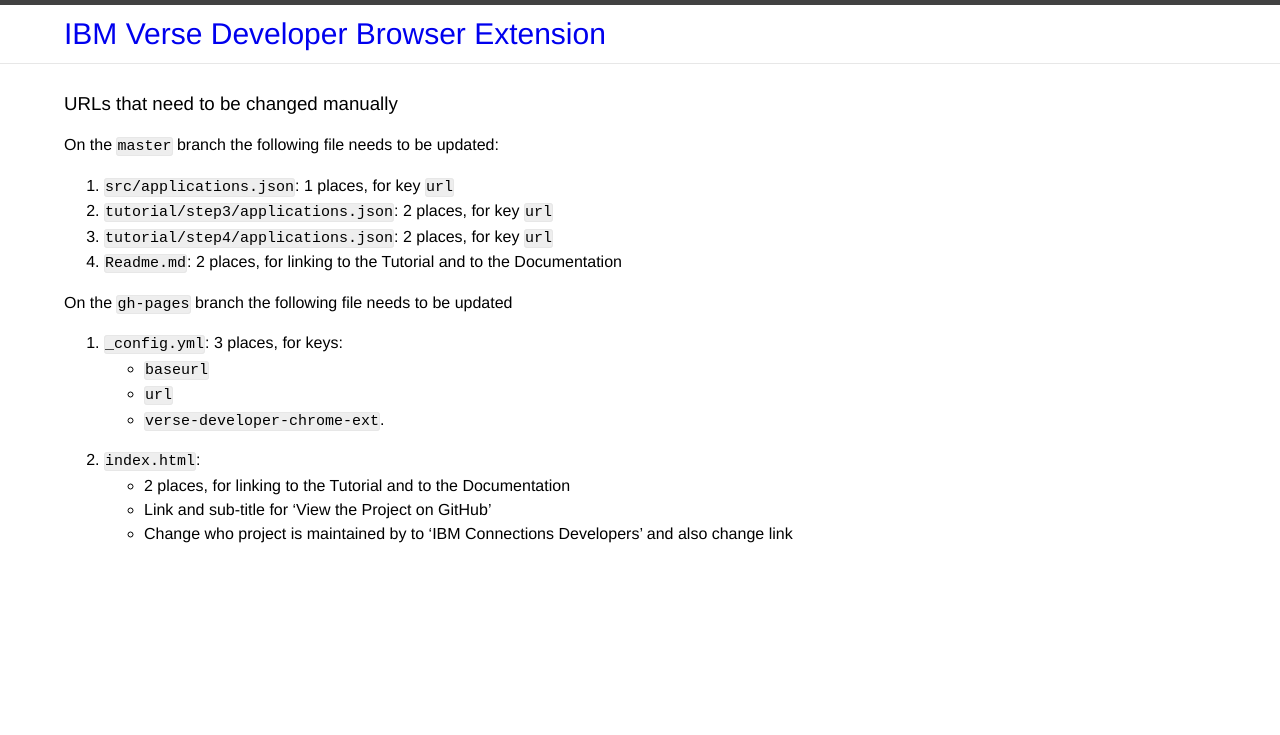
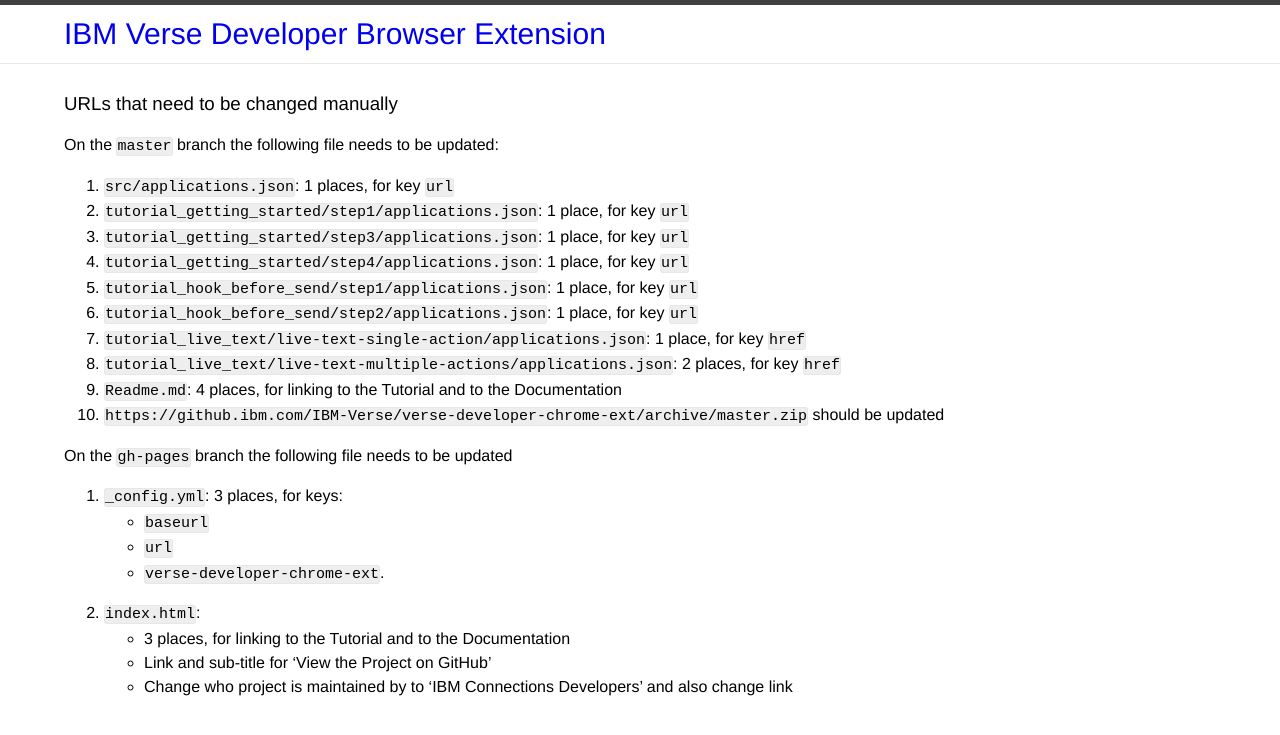
Before and after one commit to ibmverse/verse-developer, a Jekyll site: the page built from URL.md, in a window 1280 px wide. Shown: the top 735 px of the page. Built offline with Jekyll 4.4.1, drawn with Linux system fonts in a browser that asks for light colours; our own code applies the rules of GitHub Pages for plain Markdown files.

Commit message:
Update the gh-pages branch in IBM-Verse

```diff
--- a/URL.md
+++ b/URL.md
@@ -2,9 +2,15 @@
 
 #### On the `master` branch the following file needs to be updated:
 1. `src/applications.json`: 1 places, for key `url`
-2. `tutorial/step3/applications.json`: 2 places, for key `url`
-3. `tutorial/step4/applications.json`: 2 places, for key `url`
-4. `Readme.md`: 2 places, for linking to the Tutorial and to the Documentation
+2. `tutorial_getting_started/step1/applications.json`: 1 place, for key `url`
+3. `tutorial_getting_started/step3/applications.json`: 1 place, for key `url`
+4. `tutorial_getting_started/step4/applications.json`: 1 place, for key `url`
+5. `tutorial_hook_before_send/step1/applications.json`: 1 place, for key `url`
+6. `tutorial_hook_before_send/step2/applications.json`: 1 place, for key `url`
+7. `tutorial_live_text/live-text-single-action/applications.json`: 1 place, for key `href`
+8. `tutorial_live_text/live-text-multiple-actions/applications.json`: 2 places, for key `href`
+9. `Readme.md`: 4 places, for linking to the Tutorial and to the Documentation
+10. `{{site.verse-developer-chrome-ext}}/archive/master.zip` should be updated
 
 #### On the `gh-pages` branch the following file needs to be updated
 1. `_config.yml`: 3 places, for keys:
@@ -12,6 +18,6 @@
   * `url`
   * `verse-developer-chrome-ext`.
 2. `index.html`:
-  * 2 places, for linking to the Tutorial and to the Documentation
+  * 3 places, for linking to the Tutorial and to the Documentation
   * Link and sub-title for 'View the Project on GitHub'
   * Change who project is maintained by to 'IBM Connections Developers' and also change link
--- a/_config.yml
+++ b/_config.yml
@@ -16,5 +16,3 @@
     output: true
   reference:
     output: true
-  document:
-    output: true
--- a/index.html
+++ b/index.html
@@ -35,6 +35,8 @@
 
 <p>To follow our custom name picker tutorial, click <a href="tutorials/tutorial_custom_name_picker.html">here</a>.</p>
 
+<p>To follow our hook before send tutorial, click <a href="tutorials/tutorial_hook_before_send.html">here</a>.</p>
+
 <p>To create a live text extension manually step by step, follow our live text tutorial, click <a href="tutorials/tutorial_live_text.html">here</a>.</p>
 
 
```
Also changed, not shown: other parts of index.html (+1 -1 lines), _reference/reference.md (+1 -1 lines), _tutorials/tutorial_live_text.md (+2 -3 lines), _tutorials/tutorial_verse_developer.md (+4 -1 lines), README.md.
